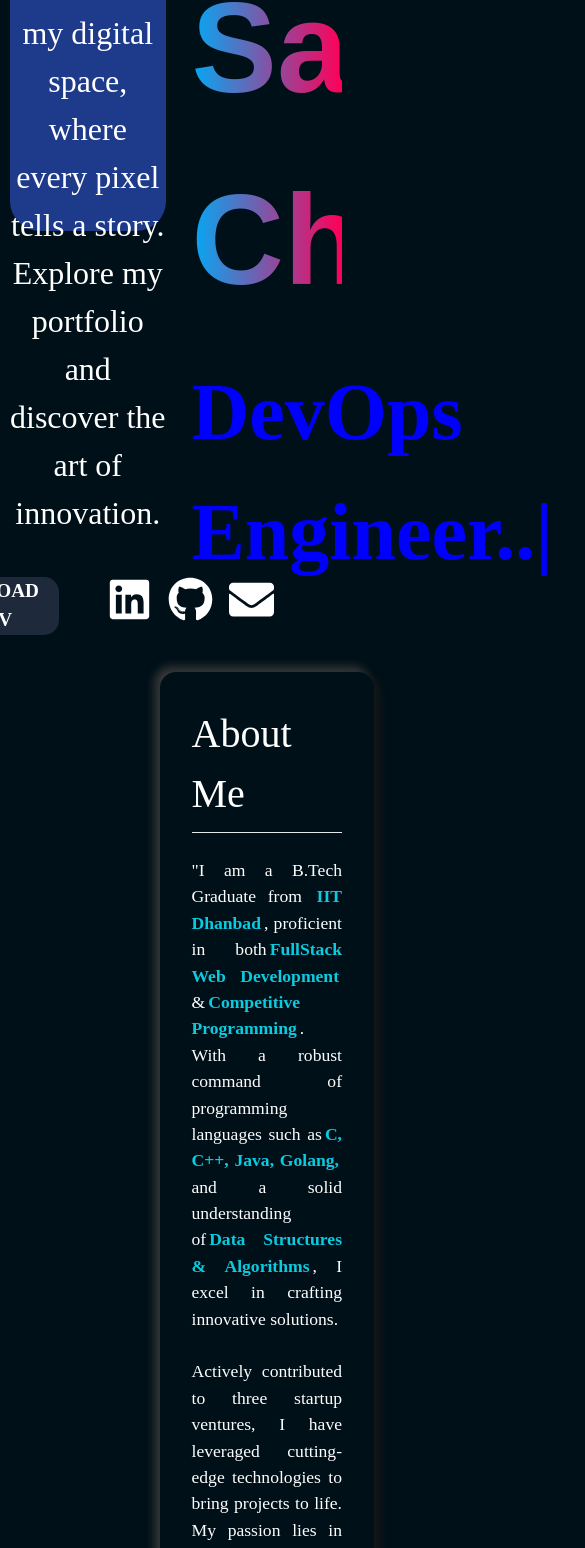
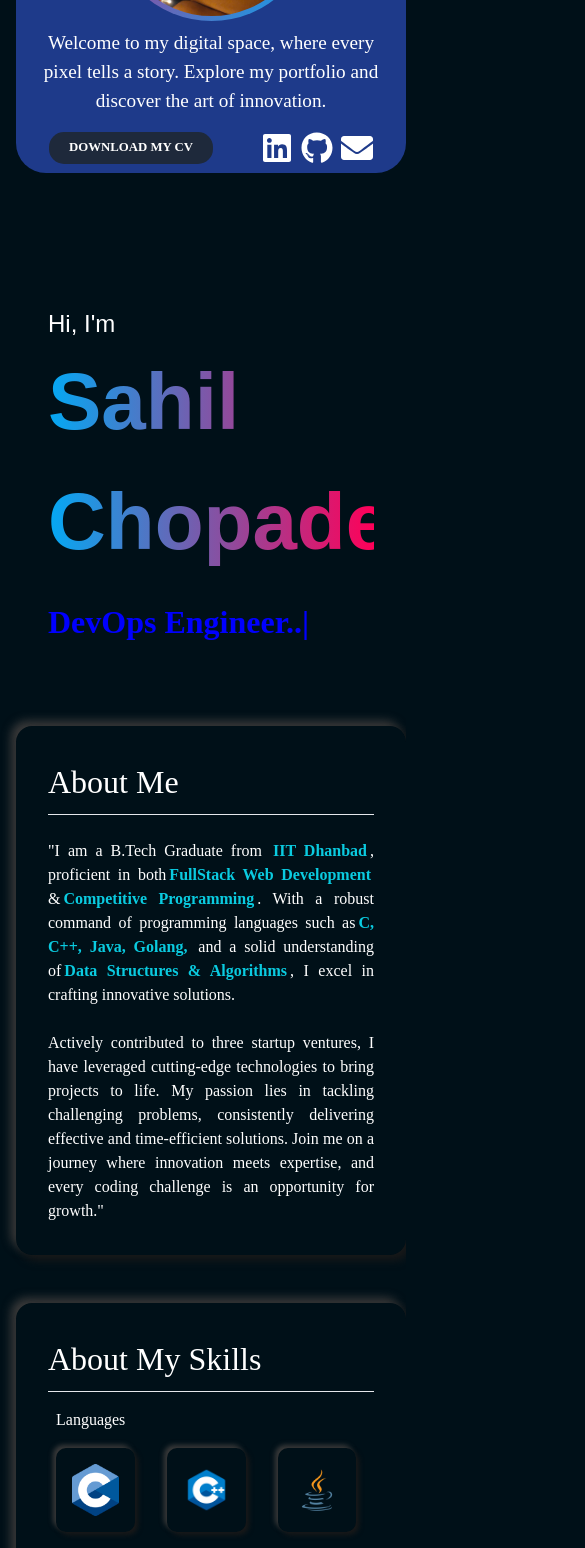
Before and after one commit to SahilChopade/PortFolio, a React (Create React App) app: page / in a window 390 px wide. Shown: the part 280-1828 px from the top of the page, 585 px wide, since content can reach past the window. Built offline with nearby package versions, Linux system fonts and the light colour scheme.

Commit message:
started making responsive

```diff
--- a/src/App.js
+++ b/src/App.js
@@ -8,11 +8,11 @@ import About from "./Sections/About";
 import Skills from "./Sections/Skills";
 function App() {
   return (
-    <div className="flex justify-center pt-[8rem] relative text-white font-['Merriweather'] p-[3rem]">
-      <div className="w-[45vw] fixed left-0">
+    <div className="flex flex-col md:flex-row md:justify-center md:pt-[8rem] relative text-white font-['Merriweather'] p-[1rem] md:p-[3rem]">
+      <div className="w-[100vw] md:w-[45vw] md:fixed md:left-0 mt-[5rem] md:mt-0">
         <ProfilePic />
       </div>
-      <div className="w-[55vw] absolute right-0 mr-[1rem] flex flex-col gap-[3rem]">
+      <div className="w-[100vw] md:w-[55vw] md:absolute md:right-0 md:mr-[1rem] flex flex-col gap-[3rem]">
         <NamenTag />
         <About />
         <Skills />
--- /dev/null
+++ b/src/Components/BoxHeadline.jsx
@@ -0,0 +1,9 @@
+import React from 'react'
+
+const BoxHeadline = ({name}) => {
+  return (
+    <div className="text-[2rem] md:text-[2.5rem]">{name}</div>
+  )
+}
+
+export default BoxHeadline
--- a/src/Components/ProfileName.jsx
+++ b/src/Components/ProfileName.jsx
@@ -3,9 +3,9 @@ import React from "react";
 const ProfileName = () => {
   return (
     <div className="flex flex-col righteous h-2/3">
-      <h3 className="text-white text-[3rem]">Hi, I'm</h3>
+      <h3 className="text-white text-[1.5rem] md:text-[3rem]">Hi, I'm</h3>
       <div>
-        <h2 className="text-[8rem] font-extrabold bg-gradient-to-r from-[#03a9f4] to-[#ff0058] bg-clip-text text-transparent">Sahil Chopade</h2>
+        <h2 className="text-[5rem] md:text-[8rem] font-extrabold bg-gradient-to-r from-[#03a9f4] to-[#ff0058] bg-clip-text text-transparent">Sahil Chopade</h2>
       </div>
     </div>
   );
--- a/src/Components/SkillsTag.jsx
+++ b/src/Components/SkillsTag.jsx
@@ -16,7 +16,8 @@ const SkillsTag = () => {
       ]}
       wrapper="span"
       speed={50}
-      style={{ fontSize: '5rem', fontWeight: '900' ,display: 'inline-block',color: "blue" }}
+      className='text-[2rem] md:text-[5rem]'
+      style={{ fontWeight: '900' ,display: 'inline-block',color: "blue" }}
       repeat={Infinity}
     />
     </div>
--- a/src/Sections/About.jsx
+++ b/src/Sections/About.jsx
@@ -1,11 +1,12 @@
 import React from "react";
+import BoxHeadline from "../Components/BoxHeadline";
 
 const About = () => {
   return (
     <div className="flex flex-col gap-[0.5rem] shadow-[5px_5px_10px_#191919,-5px_-5px_10px_#3C3C3C] rounded-[1rem] p-[2rem]">
-      <div className="text-[2.5rem]">About Me</div>
+      <BoxHeadline name="About Me" />
       <hr />
-      <div className="text-[1.1rem] text-justify mt-[1rem]">
+      <div className="text-[1rem] md:text-[1.1rem] text-justify mt-[1rem]">
         "I am a B.Tech Graduate from <strong>IIT Dhanbad</strong>,
         proficient in both
         <strong>FullStack Web Development</strong> &
--- a/src/Sections/Contact.jsx
+++ b/src/Sections/Contact.jsx
@@ -2,6 +2,7 @@ import React, { useState } from "react";
 import axios from "axios";
 import { ToastContainer, Zoom, toast } from "react-toastify";
 import "react-toastify/dist/ReactToastify.css";
+import BoxHeadline from "../Components/BoxHeadline";
 
 export default function Contact() {
   const [data, setData] = useState({
@@ -34,7 +35,7 @@ export default function Contact() {
   };
   return (
     <div className="flex flex-col gap-[0.5rem] shadow-[5px_5px_10px_#191919,-5px_-5px_10px_#3C3C3C] rounded-[1rem] p-[2rem] mb-[5rem]">
-      <div className="text-[2.5rem]">Contact</div>
+      <BoxHeadline name="Contact" />
       <ToastContainer
         position="bottom-left"
         autoClose={2998}
@@ -49,8 +50,8 @@ export default function Contact() {
         transition={Zoom}
       />
       <hr />
-      <div className="flex items-center justify-center gap-[3rem]">
-        <div className="flex flex-col justify-center gap-[0.5rem] w-[30vw] text-[1.2rem] mt-[1rem]">
+      <div className="flex flex-col md:flex-row items-center justify-center gap-[3rem]">
+        <div className="flex flex-col justify-center gap-[0.5rem] w-[80vw] md:w-[30vw] text-[1.2rem] mt-[1rem]">
           <label>Name</label>
           <input
             onChange={handleClick}
@@ -87,13 +88,13 @@ export default function Contact() {
             name="Message"
           ></textarea>
           <input
-            className="w-[10vw] p-[0.5rem] hover:bg-blue-500 transition-all hover:text-black rounded-lg text-[1.5rem] mt-[0.5rem] text-blue-500 cursor-pointer"
+            className="w-full md:w-[10vw] p-[0.5rem] hover:bg-blue-500 transition-all hover:text-black rounded-lg text-[1.5rem] mt-[0.5rem] text-blue-500 cursor-pointer"
             onClick={handleSubmit}
             type="submit"
             value="Send Message"
           />
         </div>
-        <div class="bg-black shadow-[2px_2px_5px_#9C9C9C,-5px_-5px_10px_#081530] w-[15vw] h-[25rem] text-[1.4rem] rounded-lg">
+        <div class="bg-black shadow-[2px_2px_5px_#9C9C9C,-5px_-5px_10px_#081530] w-[70vw] md:w-[15vw] h-[25rem] text-[1.4rem] rounded-lg">
           <div class="flex p-2 gap-1">
             <div class="">
               <span class="bg-red-500 inline-block center w-3 h-3 rounded-full"></span>
--- a/src/Sections/ProfilePic.jsx
+++ b/src/Sections/ProfilePic.jsx
@@ -4,31 +4,38 @@ import { FaLinkedin, FaGithub, FaEnvelope } from "react-icons/fa";
 
 export default function ProfilePic() {
   return (
-    <div className="flex flex-col items-center w-[45vw]">
+    <div className="flex flex-col items-center">
       <div className="bg-white rounded-[50%] p-[5px] z-10 profilegrad">
         <img
-          className="w-[20vw] object-cover aspect-square rounded-[50%]"
+          className="w-[50vw] md:w-[20vw] object-cover aspect-square rounded-[50%]"
           src={MyPic}
           alt="DP"
         />
       </div>
-      <div className="relative bottom-[15vh] pt-[18vh] w-[40vw] h-[50vh] bg-blue-900 rounded-[30px] text-center">
-        <h2 className="text-[2rem] spicy">
+      <div className="relative bottom-[12vh] md:bottom-[15vh] pt-[13vh] md:pt-[18vh] w-[100vw] md:w-[40vw] h-[30vh] md:h-[50vh] bg-blue-900 rounded-[30px] text-center p-[1rem]">
+        <h2 className="text-[1.2rem] md:text-[2rem] spicy">
           Welcome to my digital space, where every pixel tells a story. Explore
           my portfolio and discover the art of innovation.
         </h2>
-        <div className="flex justify-center gap-[3rem] mt-[2.5rem]">
-          <button onClick={()=>{window.open("https://drive.google.com/file/d/1AzsQOfXRlloMgXClt08sGOMN345vpgME/view?usp=sharing")}} className="px-[20px] rounded-[15px] bg-slate-800 text-[1.2rem] font-semibold">
+        <div className="flex justify-center gap-[3rem] mt-[1rem] md:mt-[2.5rem]">
+          <button
+            onClick={() => {
+              window.open(
+                "https://drive.google.com/file/d/1AzsQOfXRlloMgXClt08sGOMN345vpgME/view?usp=sharing"
+              );
+            }}
+            className="px-[20px] rounded-[15px] bg-slate-800 text-[0.8rem] md:text-[1.2rem] font-semibold"
+          >
             DOWNLOAD MY CV
           </button>
-          <div className="flex gap-[1rem]">
+          <div className="flex gap-[0.5rem] md:gap-[1rem]">
             <div className="hover:scale-[1.25] transition-all duration-500 ease-in-out">
               <a
                 href="https://www.linkedin.com/in/sahil-chopade-7504bb227/"
                 target="_blank"
                 rel="noreferrer"
               >
-                <FaLinkedin size={45} />
+                <FaLinkedin className="text-[2rem] md:text-[3rem]" />
               </a>
             </div>
             <div className="hover:scale-[1.25] transition-all duration-500 ease-in-out">
@@ -37,7 +44,7 @@ export default function ProfilePic() {
                 target="_blank"
                 rel="noreferrer"
               >
-                <FaGithub size={45} />
+                <FaGithub className="text-[2rem] md:text-[3rem]" />
               </a>
             </div>
             <div className="hover:scale-[1.25] transition-all duration-500 ease-in-out">
@@ -46,7 +53,7 @@ export default function ProfilePic() {
                 target="_blank"
                 rel="noreferrer"
               >
-                <FaEnvelope size={45} />
+                <FaEnvelope className="text-[2rem] md:text-[3rem]" />
               </a>
             </div>
           </div>
--- a/src/Sections/Skills.jsx
+++ b/src/Sections/Skills.jsx
@@ -1,29 +1,47 @@
 import React from "react";
-import { Languages as LanguagesArray, Development as DevelopmentArray } from "../Data/data";
+import {
+  Languages as LanguagesArray,
+  Development as DevelopmentArray,
+} from "../Data/data";
+import BoxHeadline from "../Components/BoxHeadline";
 const Skills = () => {
   return (
     <div className="flex flex-col gap-[0.5rem] shadow-[5px_5px_10px_#191919,-5px_-5px_10px_#3C3C3C] rounded-[1rem] p-[2rem]">
-      <div className="text-[2.5rem]">About My Skills</div>
+      <BoxHeadline name="About My Skills" />
       <hr />
-      <div className="p-[0.5rem] text-[1.2rem]">
+      <div className="p-[0.5rem] text-[1rem] md:text-[1.2rem]">
         <div>Languages</div>
         <div className=" flex grow-1 flex-wrap mt-[1rem] gap-[2rem]">
           {LanguagesArray?.map((skill, index) => {
             return (
-              <div className="shadow-[3px_3px_5px_#191919,-3px_-3px_5px_#3C3C3C] p-[1rem] flex items-center justify-center rounded-[10px]" key={index}>
-                <img className="w-[4vw]" src={`/skills/${skill.name}.png`} alt={`${skill.name}`} />
+              <div
+                className="shadow-[3px_3px_5px_#191919,-3px_-3px_5px_#3C3C3C] p-[1rem] flex items-center justify-center rounded-[10px]"
+                key={index}
+              >
+                <img
+                  className="w-[12vw] md:w-[4vw]"
+                  src={`/skills/${skill.name}.png`}
+                  alt={`${skill.name}`}
+                />
               </div>
             );
           })}
         </div>
       </div>
-      <div className="p-[0.5rem] text-[1.2rem]">
+      <div className="p-[0.5rem] text-[1rem] md:text-[1.2rem] mt-[2rem] md:mt-0">
         <div>Development</div>
         <div className=" flex grow-1 flex-wrap mt-[1rem] gap-[2rem]">
           {DevelopmentArray?.map((skill, index) => {
             return (
-              <div className="shadow-[2px_2px_5px_#191919,-2px_-2px_5px_#3C3C3C] p-[1rem] flex items-center justify-center rounded-[10px]" key={index}>
-                <img className="w-[4vw]" src={`/skills/${skill.name}.png`} alt={`${skill.name}`} />
+              <div
+                className="shadow-[2px_2px_5px_#191919,-2px_-2px_5px_#3C3C3C] p-[1rem] flex items-center justify-center rounded-[10px]"
+                key={index}
+              >
+                <img
+                  className="w-[12vw] md:w-[4vw]"
+                  src={`/skills/${skill.name}.png`}
+                  alt={`${skill.name}`}
+                />
               </div>
             );
           })}
```
